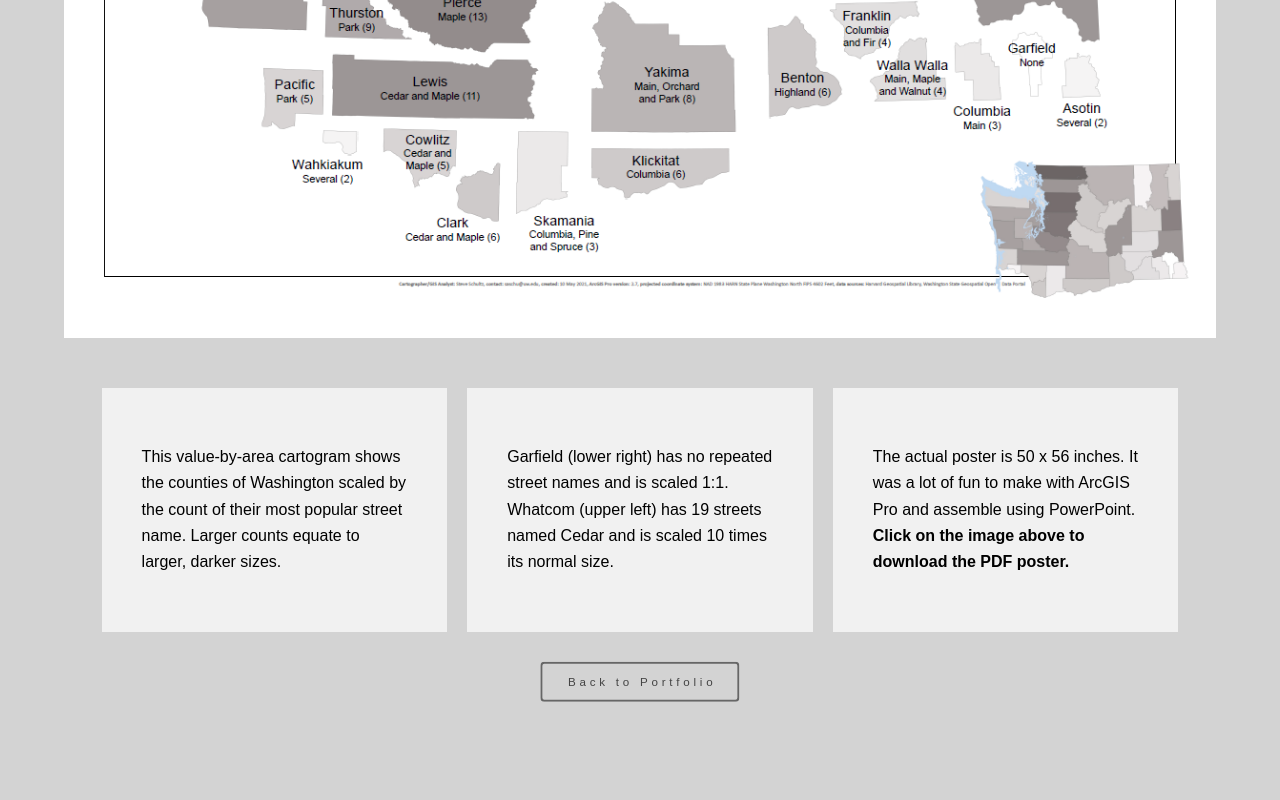
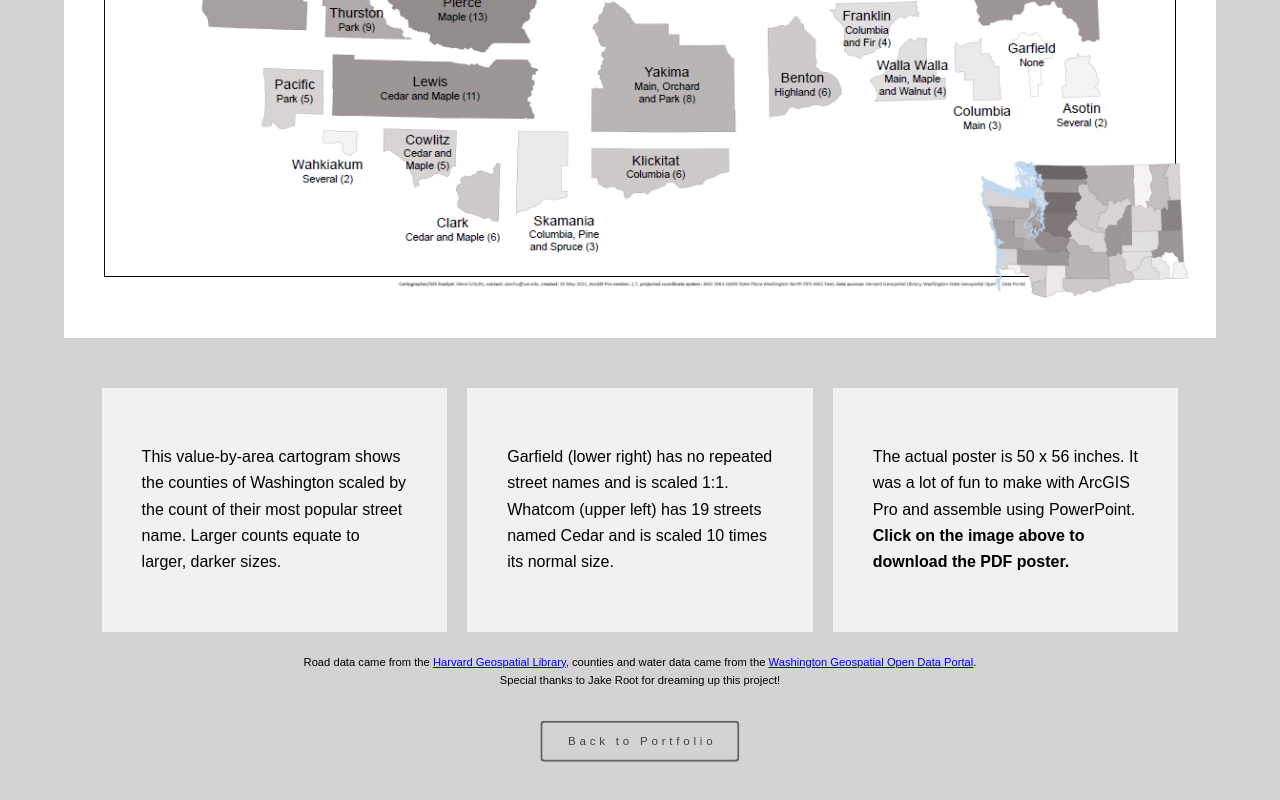
Before and after one commit to saschu-uwt/Cartogram, a plain HTML site: page index.html in a window 1280 px wide. Shown: the part 873-1673 px from the top of the page. Before the commit the page ends 1643 px from the top, so only its background shows below. Drawn offline with Linux system fonts and the light colour scheme.

Commit message:
Update index.html

```diff
--- a/index.html
+++ b/index.html
@@ -25,6 +25,8 @@
 		 </div>
 		</div>
 
+		<p style="font-size:.7em; text-align:center">Road data came from the <a href="https://library.harvard.edu/services-tools/harvard-geospatial-library">Harvard Geospatial Library</a>, counties and water data came from the <a href="https://geo.wa.gov/">Washington Geospatial Open Data Portal</a>.<br>Special thanks to Jake Root for dreaming up this project!</p>
+
 		<div class="center">
 			<a href="https://saschu-uwt.github.io/portfolio/"><button class="button button1">Back to Portfolio</button></a>
 		</div>
```
